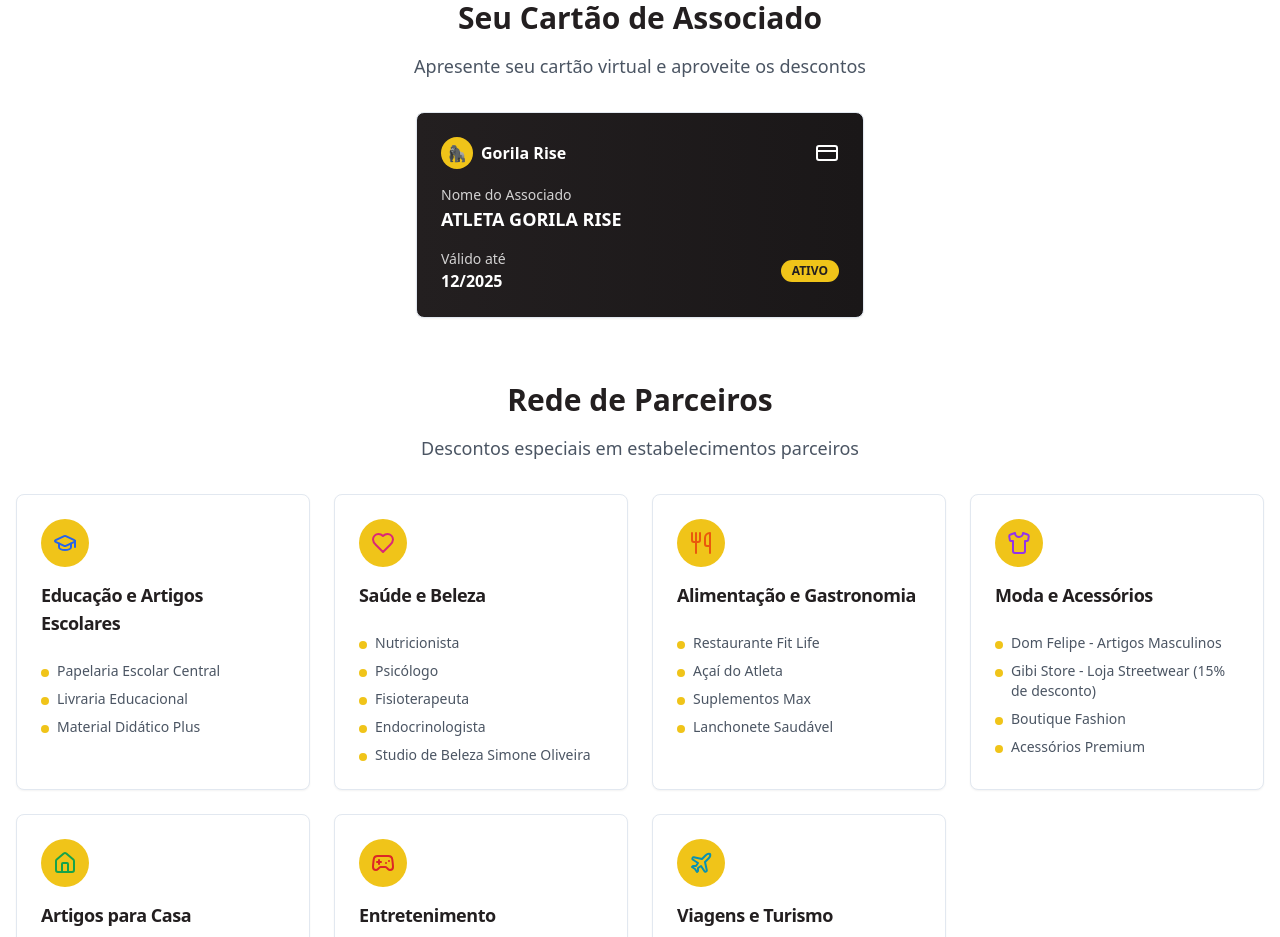
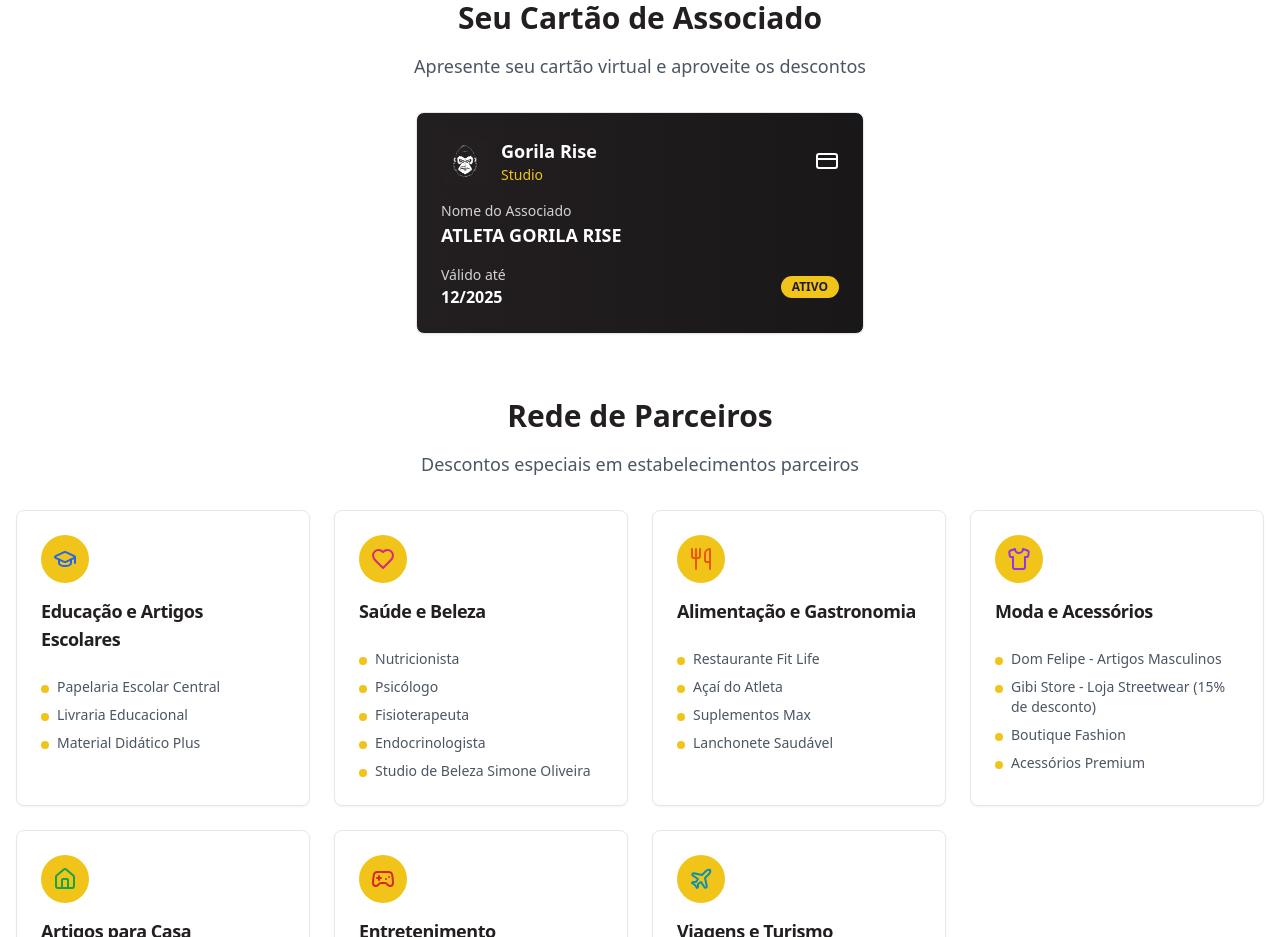
Before and after one commit to dayron65/gorila-rise-hub, a React (Vite) app: page /clube-vantagens in a window 1280 px wide. Shown: the part 1100-2037 px from the top of the page. Built offline with nearby package versions, Linux system fonts and the light colour scheme.

Commit message:
Add logo to virtual card
Insert the Gorila Rise logo into the virtual card section of the Clube de Vantagens page.

```diff
--- a/src/pages/ClubeVantagens.tsx
+++ b/src/pages/ClubeVantagens.tsx
@@ -1,5 +1,6 @@
 import Header from '@/components/Header';
 import Footer from '@/components/Footer';
+import GorilaRiseLogo from '@/components/GorilaRiseLogo';
 import { Button } from '@/components/ui/button';
 import { Card, CardContent, CardDescription, CardHeader, CardTitle } from '@/components/ui/card';
 import { Badge } from '@/components/ui/badge';
@@ -131,12 +132,7 @@ const ClubeVantagens = () => {
             <Card className="bg-gradient-to-r from-gorila-primary to-gorila-dark text-white">
               <CardContent className="p-6">
                 <div className="flex items-center justify-between mb-4">
-                  <div className="flex items-center space-x-2">
-                    <div className="w-8 h-8 bg-gorila-yellow rounded-full flex items-center justify-center">
-                      <span className="text-gorila-primary font-bold">🦍</span>
-                    </div>
-                    <span className="font-bold">Gorila Rise</span>
-                  </div>
+                  <GorilaRiseLogo size="sm" className="text-white" />
                   <CreditCard size={24} />
                 </div>
                 <div className="mb-4">
```
